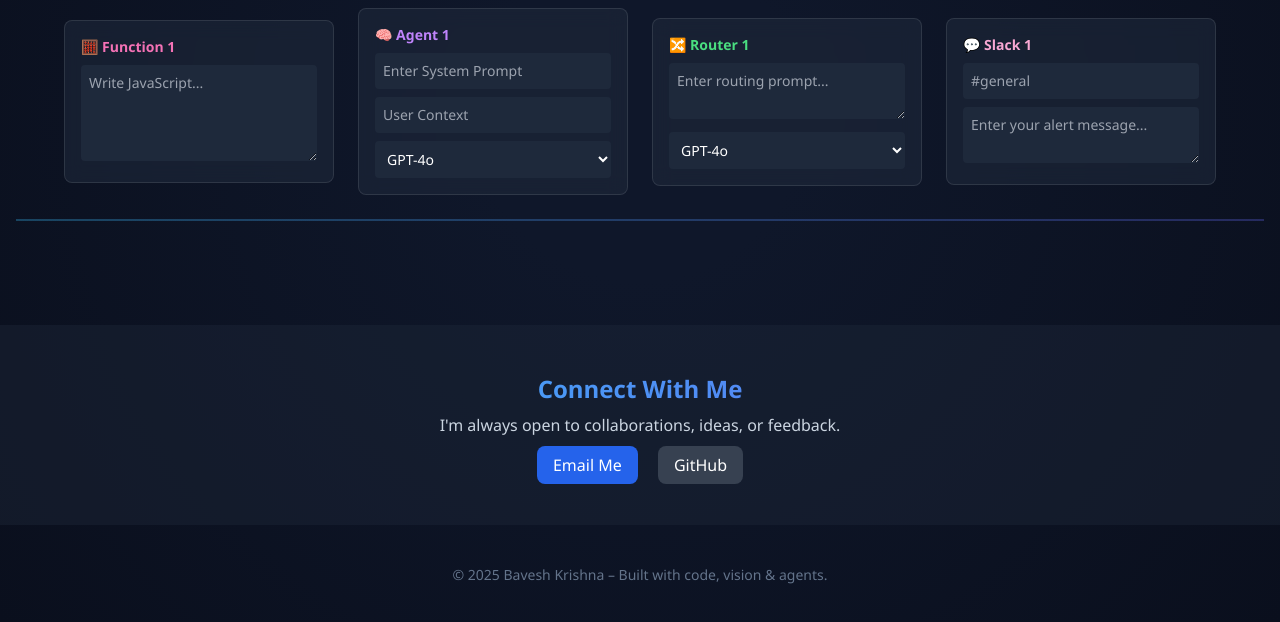
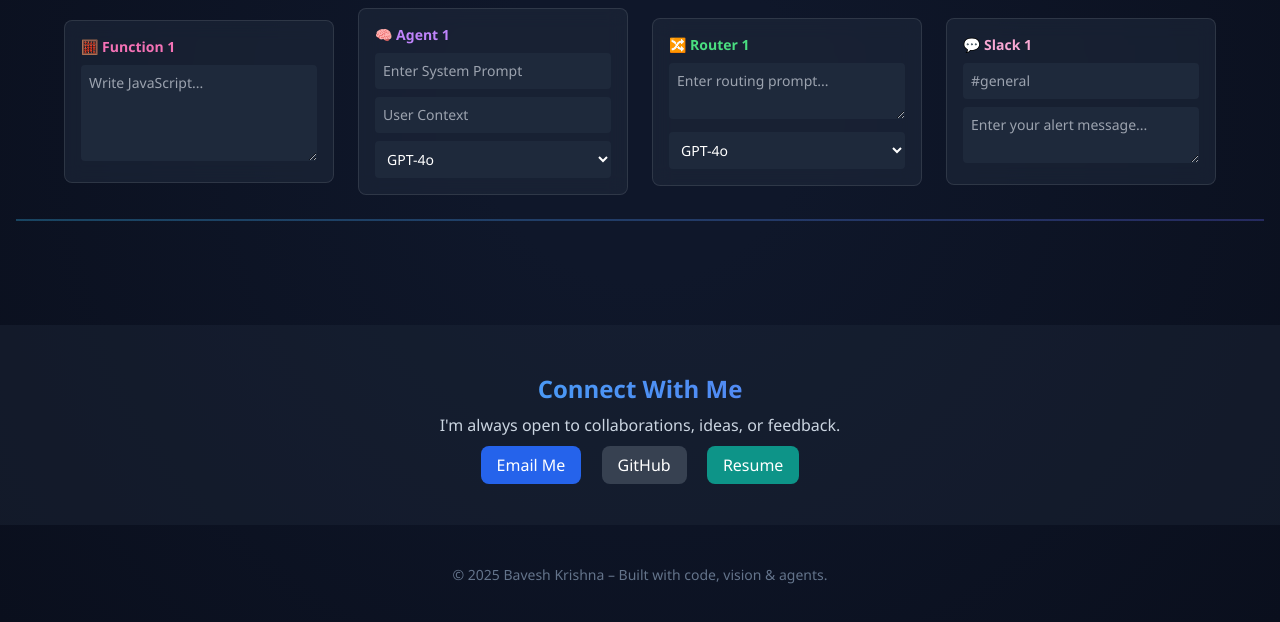
Before and after one commit to bavesh-aispace/bavesh-aispace.github.io, a plain HTML site: page index.html in a window 1280 px wide. Shown: the part 392-1014 px from the top of the page. Drawn offline with nearby package versions, Linux system fonts and the light colour scheme.

Commit message:
first commit

```diff
--- a/index.html
+++ b/index.html
@@ -45,13 +45,12 @@
     <!-- Navbar Header -->
     <nav class="w-full bg-slate-900 bg-opacity-60 backdrop-blur-md py-3 px-6 flex justify-between items-center fixed top-0 z-50 border-b border-slate-700">
       <div class="text-sm sm:text-base text-white">
-        <span class="gradient-text font-semibold">Bavesh Krishna</span> – Founder,FlowKube
+        <span class="gradient-text font-semibold">Bavesh Krishna</span> – Founder & CEO, Agentic SaaS
       </div>
       <div class="space-x-4 text-sm">
         <a href="mailto:baveshkrishnap@gmail.com" class="text-cyan-300 hover:underline">Email</a>
         <a href="https://github.com/bavesh-aispace" class="text-cyan-300 hover:underline">GitHub</a>
-        <a href="" class="text-cyan-300 hover:underline">Resume</a>
-
+        <a href="resume.pdf" target="_blank" class="text-cyan-300 hover:underline">Resume</a>
       </div>
     </nav>
 
@@ -114,6 +113,7 @@
       <div class="space-x-4">
         <a href="mailto:baveshkrishnap@gmail.com" class="bg-blue-600 hover:bg-blue-700 px-4 py-2 rounded-lg text-white">Email Me</a>
         <a href="https://github.com/bavesh-aispace" target="_blank" class="bg-gray-700 hover:bg-gray-800 px-4 py-2 rounded-lg text-white">GitHub</a>
+        <a href="resume.pdf" target="_blank" class="bg-teal-600 hover:bg-teal-700 px-4 py-2 rounded-lg text-white">Resume</a>
       </div>
     </section>
 
```
Also changed, not shown: 1 other file.
